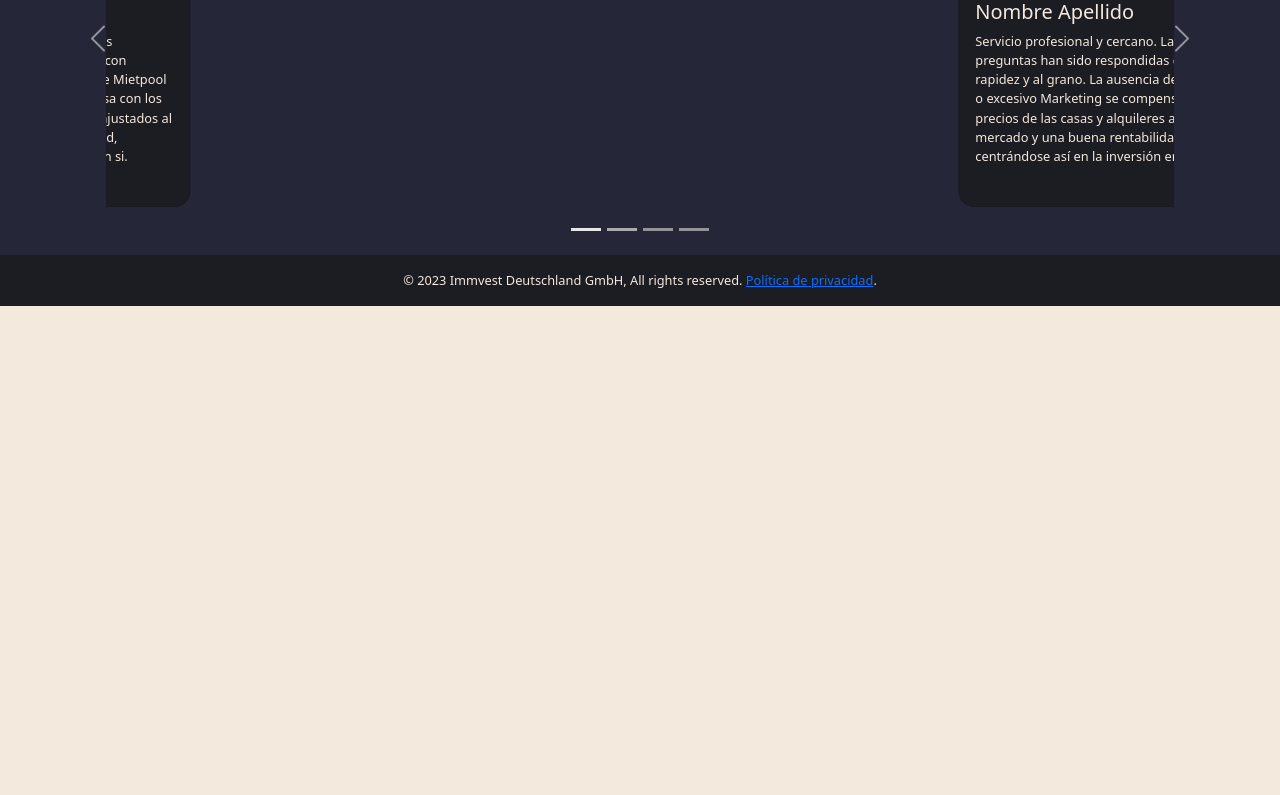
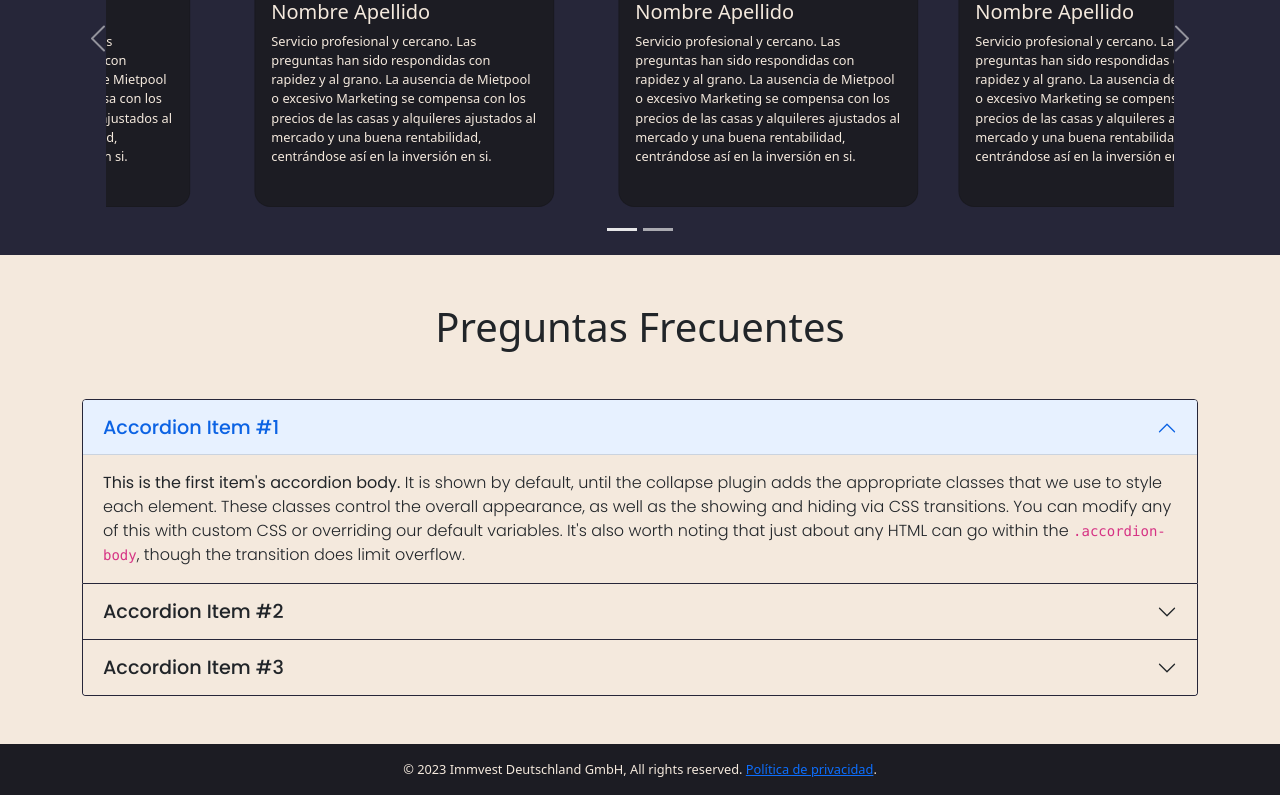
Before and after one commit to nicolaszagal/DanPer-landingpage, a website: page index.html in a window 1280 px wide. Shown: the part 3244-4039 px from the top of the page. Before the commit the page ends 3550 px from the top, so only its background shows below. Drawn offline with nearby package versions, Linux system fonts and the light colour scheme.

Commit message:
feat(): FAQ

```diff
--- a/css/styles.css
+++ b/css/styles.css
@@ -160,6 +160,30 @@ header p {
     height: auto;
 }
 
+.accordion {
+    font-family: Poppins, sans-serif;
+}
+.accordion-button {
+    background-color: var(--secondary-color);
+    font-size: 1.2rem;
+    font-weight: 500;
+}
+.accordion-button:active,
+.accordion-button:focus {
+    background-color: var(--primary-color);
+    color: var(--secondary-text-color);
+}
+
+.accordion-item{
+    border: 1px solid var(--primary-color)
+}
+.accordion-collapse{
+    background-color: var(--secondary-color);
+    font-size: 1rem;
+    font-weight: 300;
+}
+
+
 footer{
     background-color: var(--text-color);
 }
--- a/index.html
+++ b/index.html
@@ -185,8 +185,6 @@
                             <div class="carousel-indicators">
                                 <button type="button" data-bs-target="#carouselExampleCaptions" data-bs-slide-to="0" class="active" aria-current="true" aria-label="Slide 1"></button>
                                 <button type="button" data-bs-target="#carouselExampleCaptions" data-bs-slide-to="1" aria-label="Slide 2"></button>
-                                <button type="button" data-bs-target="#carouselExampleCaptions" data-bs-slide-to="2" aria-label="Slide 3"></button>
-                                <button type="button" data-bs-target="#carouselExampleCaptions" data-bs-slide-to="3" aria-label="Slide 4"></button>
                             </div>
                             <div class="carousel-inner">
                                 <div class="carousel-item active">
@@ -200,10 +198,15 @@
                                                 </div>
                                             </div>
                                         </div>
-                                    </div>
-                                </div>
-                                <div class="carousel-item">
-                                    <div class="row">
+                                        <div class="col-md-4 col-12 d-flex align-items-stretch">
+                                            <div class="card card h-100">
+                                                <img src="/images/logo.png" class="card-img-top" alt="...">
+                                                <div class="card-body d-flex flex-column">
+                                                    <h5 class="card-title">Nombre Apellido</h5>
+                                                    <p class="card-text">Servicio profesional y cercano. Las preguntas han sido respondidas con rapidez y al grano. La ausencia de Mietpool o excesivo Marketing se compensa con los precios de las casas y alquileres ajustados al mercado y una buena rentabilidad, centrándose así en la inversión en si.</p>
+                                                </div>
+                                            </div>
+                                        </div>
                                         <div class="col-md-4 col-12 d-flex align-items-stretch">
                                             <div class="card card h-100">
                                                 <img src="/images/logo.png" class="card-img-top" alt="...">
@@ -217,8 +220,8 @@
                                 </div>
                                 <div class="carousel-item">
                                     <div class="row">
-                                        <div class="col-md-4 col-4 d-flex align-items-stretch">
-                                            <div class="card card h-100">
+                                        <div class="col-md-4 col-12 d-flex align-items-stretch">
+                                            <div class="card h-100">
                                                 <img src="/images/logo.png" class="card-img-top" alt="...">
                                                 <div class="card-body d-flex flex-column">
                                                     <h5 class="card-title">Nombre Apellido</h5>
@@ -226,10 +229,6 @@
                                                 </div>
                                             </div>
                                         </div>
-                                    </div>
-                                </div>
-                                <div class="carousel-item">
-                                    <div class="row">
                                         <div class="col-md-4 col-12 d-flex align-items-stretch">
                                             <div class="card card h-100">
                                                 <img src="/images/logo.png" class="card-img-top" alt="...">
@@ -259,6 +258,56 @@
         </div>
     </section>
 
+    <!-- FAQ -->
+    <div id="faq"></div>
+    <section class="faq">
+        <div class="container">
+            <div class="row">
+                <div class="col-12 mt-5 mb-5">
+                    <h1 class="text-center mb-5">Preguntas Frecuentes</h1>
+                    <div class="accordion" id="accordionExample">
+                        <div class="accordion-item">
+                            <h2 class="accordion-header" id="headingOne">
+                                <button class="accordion-button" type="button" data-bs-toggle="collapse" data-bs-target="#collapseOne" aria-expanded="true" aria-controls="collapseOne">
+                                    Accordion Item #1
+                                </button>
+                            </h2>
+                            <div id="collapseOne" class="accordion-collapse collapse show" aria-labelledby="headingOne" data-bs-parent="#accordionExample">
+                                <div class="accordion-body">
+                                    <strong>This is the first item's accordion body.</strong> It is shown by default, until the collapse plugin adds the appropriate classes that we use to style each element. These classes control the overall appearance, as well as the showing and hiding via CSS transitions. You can modify any of this with custom CSS or overriding our default variables. It's also worth noting that just about any HTML can go within the <code>.accordion-body</code>, though the transition does limit overflow.
+                                </div>
+                            </div>
+                        </div>
+                        <div class="accordion-item">
+                            <h2 class="accordion-header" id="headingTwo">
+                                <button class="accordion-button collapsed" type="button" data-bs-toggle="collapse" data-bs-target="#collapseTwo" aria-expanded="false" aria-controls="collapseTwo">
+                                    Accordion Item #2
+                                </button>
+                            </h2>
+                            <div id="collapseTwo" class="accordion-collapse collapse" aria-labelledby="headingTwo" data-bs-parent="#accordionExample">
+                                <div class="accordion-body">
+                                    <strong>This is the second item's accordion body.</strong> It is hidden by default, until the collapse plugin adds the appropriate classes that we use to style each element. These classes control the overall appearance, as well as the showing and hiding via CSS transitions. You can modify any of this with custom CSS or overriding our default variables. It's also worth noting that just about any HTML can go within the <code>.accordion-body</code>, though the transition does limit overflow.
+                                </div>
+                            </div>
+                        </div>
+                        <div class="accordion-item">
+                            <h2 class="accordion-header" id="headingThree">
+                                <button class="accordion-button collapsed" type="button" data-bs-toggle="collapse" data-bs-target="#collapseThree" aria-expanded="false" aria-controls="collapseThree">
+                                    Accordion Item #3
+                                </button>
+                            </h2>
+                            <div id="collapseThree" class="accordion-collapse collapse" aria-labelledby="headingThree" data-bs-parent="#accordionExample">
+                                <div class="accordion-body">
+                                    <strong>This is the third item's accordion body.</strong> It is hidden by default, until the collapse plugin adds the appropriate classes that we use to style each element. These classes control the overall appearance, as well as the showing and hiding via CSS transitions. You can modify any of this with custom CSS or overriding our default variables. It's also worth noting that just about any HTML can go within the <code>.accordion-body</code>, though the transition does limit overflow.
+                                </div>
+                            </div>
+                        </div>
+                    </div>
+                </div>
+            </div>
+        </div>
+    </section>
+
     <!-- footer -->
     <footer class="footer">
             <div class="row text-center w-100 mx-0">
```
